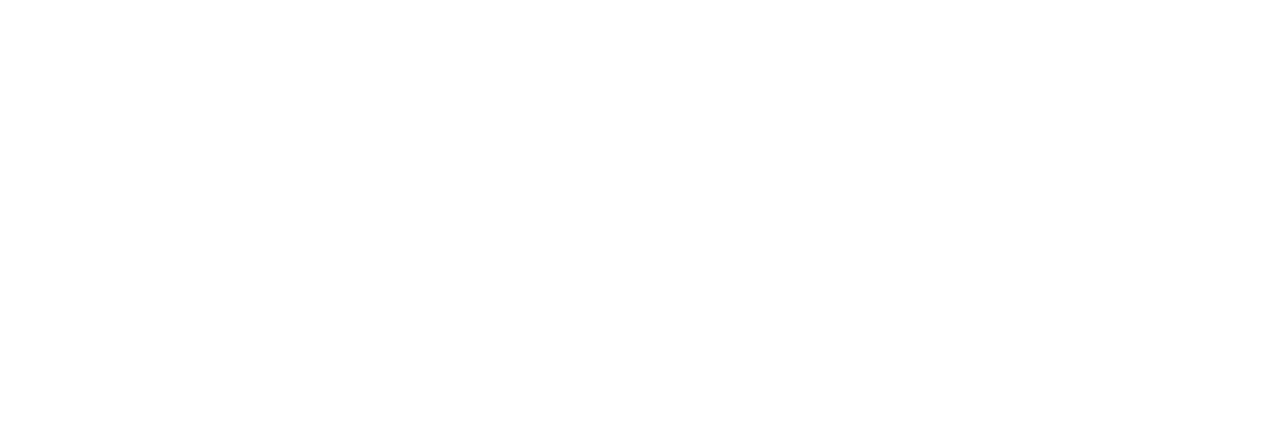
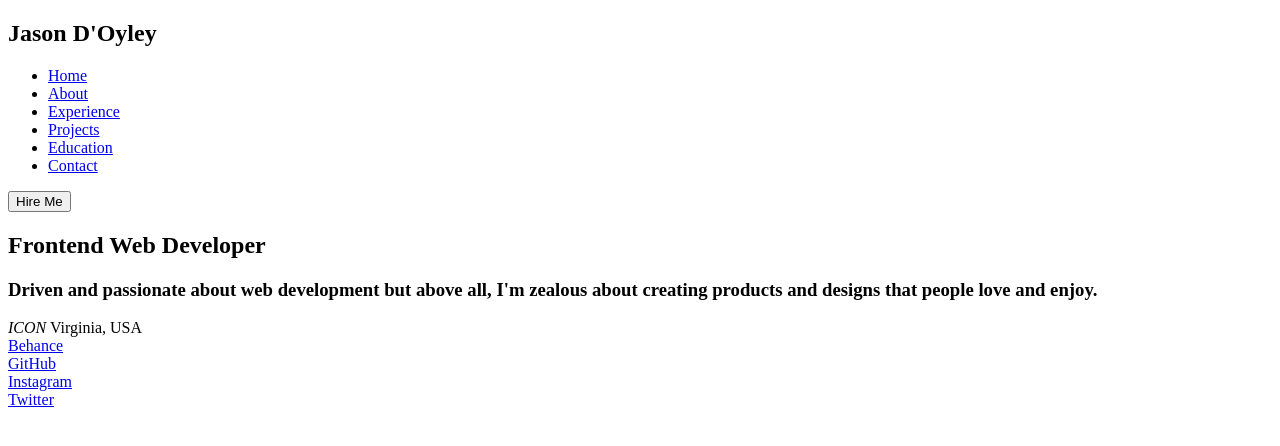
Before and after one commit to jdfdoyley/portfolio, a website: page index.html in a window 1280 px wide. Drawn offline with Linux system fonts and the light colour scheme.

Commit message:
Add html content for hero section

```diff
--- a/index.html
+++ b/index.html
@@ -19,6 +19,55 @@
       - Contact Section
       - Footer Section
    -->
+  <div class="container">
+    <section class="hero">
+      <div class="hero__container">
+        <header class="hero__head">
+          <div class="navbar">
+            <h1 class="brand">Jason D'Oyley</h1>
+
+            <nav class="nav">
+              <ul class="nav__items">
+                <li class="nav_item"><a href="#home">Home</a></li>
+                <li class="nav_item"><a href="#about">About</a></li>
+                <li class="nav_item"><a href="#experience">Experience</a></li>
+                <li class="nav_item"><a href="#projects">Projects</a></li>
+                <li class="nav_item"><a href="#education">Education</a></li>
+                <li class="nav_item"><a href="#contact">Contact</a></li>
+              </ul>
+            </nav>
+
+            <button type="submit" class="btn btn--cta">Hire Me</button>
+          </div>
+        </header>
+
+        <article class="hero__body">
+          <h2 class="main-title">
+            <span class="main-title__mt1">Frontend Web</span>
+            <span class="main-title__mt2">Developer</span>
+          </h2>
+
+          <h3 class="sub-title">
+            Driven and passionate about web development but above all, I'm zealous about creating products and designs
+            that people love and enjoy.
+          </h3>
+
+          <div class="locate">
+            <span>
+              <i>ICON</i> Virginia, USA
+            </span>
+          </div>
+        </article>
+
+        <div class="social">
+          <div class="social__icon"><a href="#">Behance</a></div>
+          <div class="social__icon"><a href="#">GitHub</a></div>
+          <div class="social__icon"><a href="#">Instagram</a></div>
+          <div class="social__icon"><a href="#">Twitter</a></div>
+        </div>
+      </div>
+    </section>
+  </div>
 
   <script src="./js/script.js"></script>
 </body>
```
